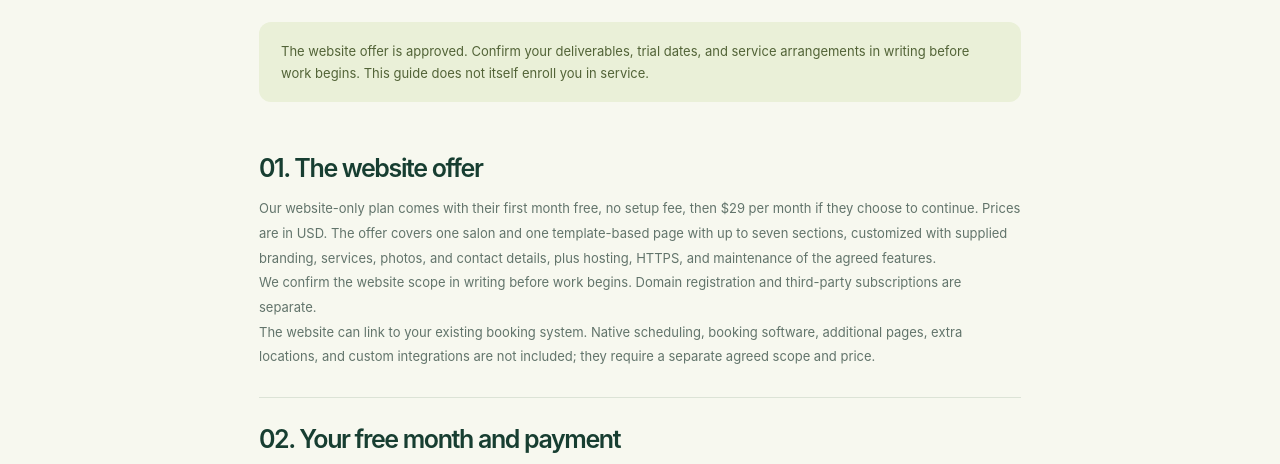
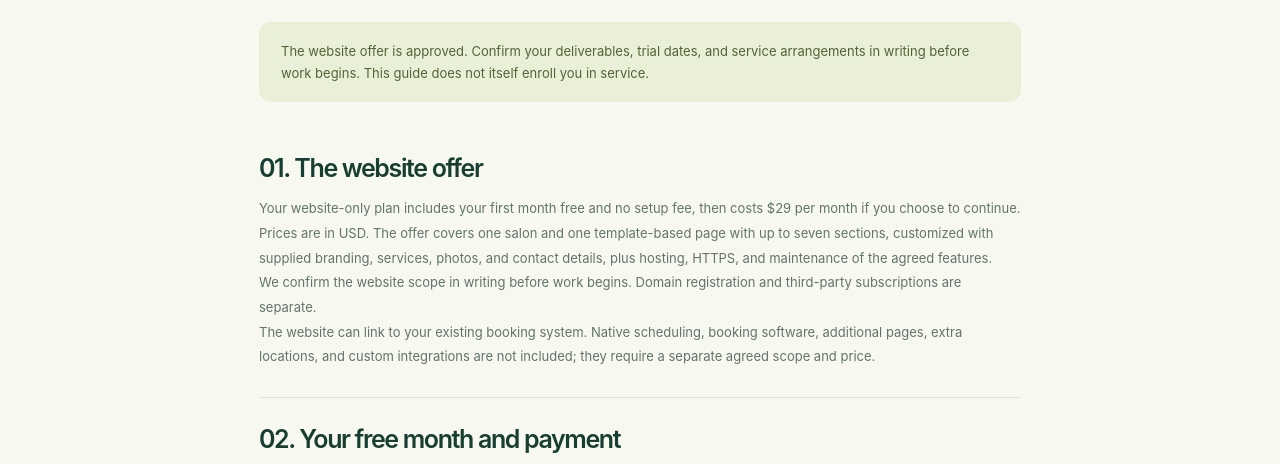
Before and after one commit to nlachgar/bleenky, a plain HTML site: page marketing/service-guide.html in a window 1280 px wide. Shown: the part 327-791 px from the top of the page. Drawn offline with Linux system fonts and the light colour scheme.

Commit message:
Clarify website-only offer wording

```diff
--- a/marketing/service-guide.html
+++ b/marketing/service-guide.html
@@ -1,5 +1,5 @@
 <!doctype html><html lang="en"><head><meta charset="utf-8"><meta name="viewport" content="width=device-width,initial-scale=1"><meta name="robots" content="noindex,nofollow"><title>Service guide · Bleenky</title><link rel="icon" href="assets/favicon.svg"><link rel="stylesheet" href="style.css"><script src="config.js" defer></script><script src="app.js" defer></script></head><body><a class="skip" href="#main">Skip to content</a><div class="review" data-review>Website preview · Website offer available. Final launch checks are in progress.</div><header class="header"><div class="wrap header-inner"><a class="brand" href="index.html"><span class="brand-symbol" aria-hidden="true">✳</span>bleenky<span class="brand-dot">.</span></a><a class="btn small" href="index.html#contact">Discuss your salon ↗</a></div></header><main id="main" class="wrap guide"><div class="eyebrow">CLEAR EXPECTATIONS, FROM THE START</div><h1 style="margin-top:18px">The service guide.</h1><p>What goes into your website, what happens after launch, and what to expect if you decide to leave.</p><p class="notice" data-review>The website offer is approved. Confirm your deliverables, trial dates, and service arrangements in writing before work begins. This guide does not itself enroll you in service.</p>
-<article><h2>01. The website offer</h2><p>Our website-only plan comes with their first month free, no setup fee, then $29 per month if they choose to continue. Prices are in USD. The offer covers one salon and one template-based page with up to seven sections, customized with supplied branding, services, photos, and contact details, plus hosting, HTTPS, and maintenance of the agreed features.</p><p>We confirm the website scope in writing before work begins. Domain registration and third-party subscriptions are separate.</p><p>The website can link to your existing booking system. Native scheduling, booking software, additional pages, extra locations, and custom integrations are not included; they require a separate agreed scope and price.</p></article>
+<article><h2>01. The website offer</h2><p>Your website-only plan includes your first month free and no setup fee, then costs $29 per month if you choose to continue. Prices are in USD. The offer covers one salon and one template-based page with up to seven sections, customized with supplied branding, services, photos, and contact details, plus hosting, HTTPS, and maintenance of the agreed features.</p><p>We confirm the website scope in writing before work begins. Domain registration and third-party subscriptions are separate.</p><p>The website can link to your existing booking system. Native scheduling, booking software, additional pages, extra locations, and custom integrations are not included; they require a separate agreed scope and price.</p></article>
 <article><h2>02. Your free month and payment</h2><p>Your first month is 30 days from the agreed website launch date, not the first inquiry or the start of development. We provide the start and end dates in writing. There is no setup fee and no setup charge if you cancel.</p><p>After the free month, the website-only service costs $29 per month if you choose to continue. We confirm your choice and payment arrangements before paid service begins. If you do not continue, hosted service ends after the free period. This website does not automatically enroll you in a paid plan or collect payment details.</p><p>Delivery timing is agreed after reviewing the scope and receiving your business information, photos, and feedback. Third-party costs are not covered by the free month.</p></article>
 <article><h2>03. Design revisions and updates</h2><p>Two consolidated revision rounds are included before launch. A round is one collected set of feedback on the agreed design and content. New pages, a different design direction, and new functionality require a separate quote.</p><p>The website plan includes one small content update per month, up to 15 minutes: for example, a supplied-photo swap or a change to existing prices or text. Unused time does not roll over. Extra work is quoted for approval before it begins. Corrections to defects in the agreed implementation do not use this allowance.</p></article>
 <article><h2>04. Support</h2><p>Contact <a href="mailto:hello@bleenky.com">hello@bleenky.com</a> for email support Monday–Friday, excluding holidays. The target initial response is within two business days; this is not a guaranteed resolution time. There is no 24/7 service or guaranteed uptime commitment. Third-party outages may require resolution by the relevant provider.</p><p>Include the affected page and a description of the issue. Avoid sending payment card details or unnecessary customer information.</p></article>
```
